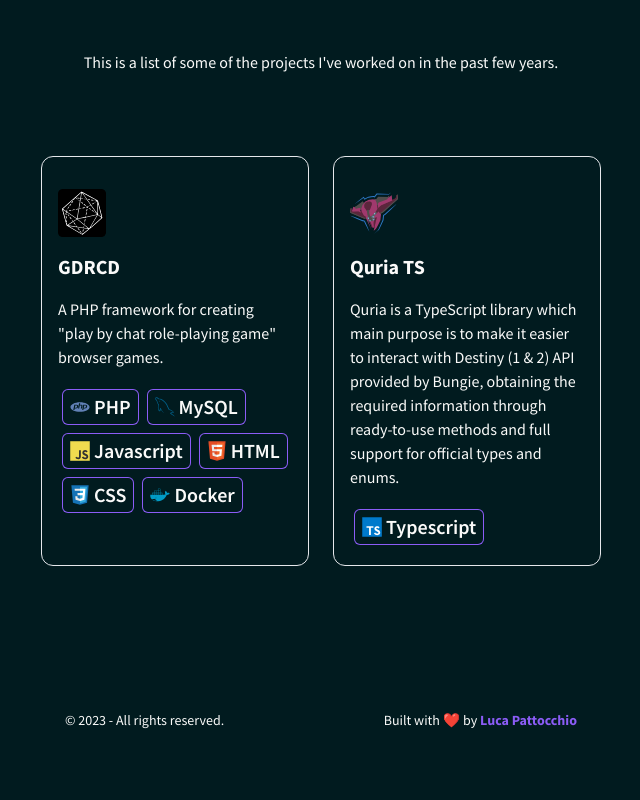
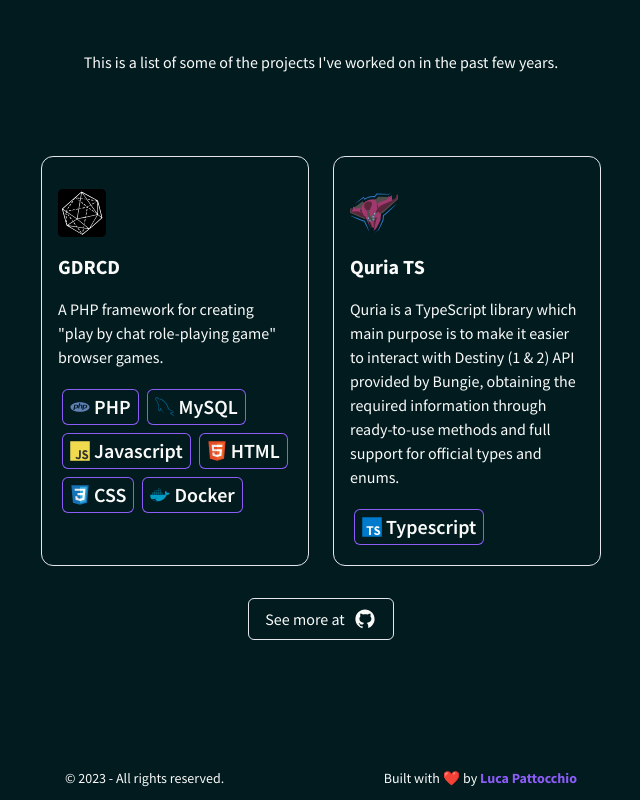
Before and after one commit to Kasui92/lucapattocchio.dev, a React (Vite) app: page / in a window 1280 px wide. Shown: the part 2220-3020 px from the top of the page, without its empty margins (319-959 px from the left). Before the commit the page ends 2962 px from the top, so only its background shows below. Built offline with nearby package versions, Linux system fonts and the light colour scheme.

Commit message:
feat: add see more in projects;

```diff
--- a/src/components/Projects/index.tsx
+++ b/src/components/Projects/index.tsx
@@ -2,6 +2,7 @@ import { ReactElement } from 'react'
 import ProjectCard from '@/components/Projects/ProjectCard'
 
 import projects from '@/config/projects'
+import social from '@/config/social'
 
 /**
  * About
@@ -20,10 +21,19 @@ const Projects = (): ReactElement => {
                             This is a list of some of the projects I&apos;ve worked on in the past few years.
                         </div>
                     </div>
-                    <div className={`mx-auto grid grid-cols-1 gap-6 md:w-3/4 md:grid-cols-2`}>
-                        {projects.map((project, index) => (
-                            <ProjectCard project={project} key={index} />
-                        ))}
+                    <div className={`flex flex-col gap-4`}>
+                        <div className={`mx-auto grid grid-cols-1 gap-6 md:w-3/4 md:grid-cols-2`}>
+                            {projects.map((project, index) => (
+                                <ProjectCard project={project} key={index} />
+                            ))}
+                        </div>
+                        <a
+                            className={`mx-auto flex flex-row items-center justify-center rounded-md border px-4 py-2 transition duration-300 ease-in-out hover:scale-110`}
+                            href={social.github.url}
+                        >
+                            <span className={`mr-2`}>See more at</span>
+                            <img className={`h-6 w-6`} src={`/assets/icons/socials/github.svg`} alt={`Github Logo`} />
+                        </a>
                     </div>
                 </div>
             </div>
```
